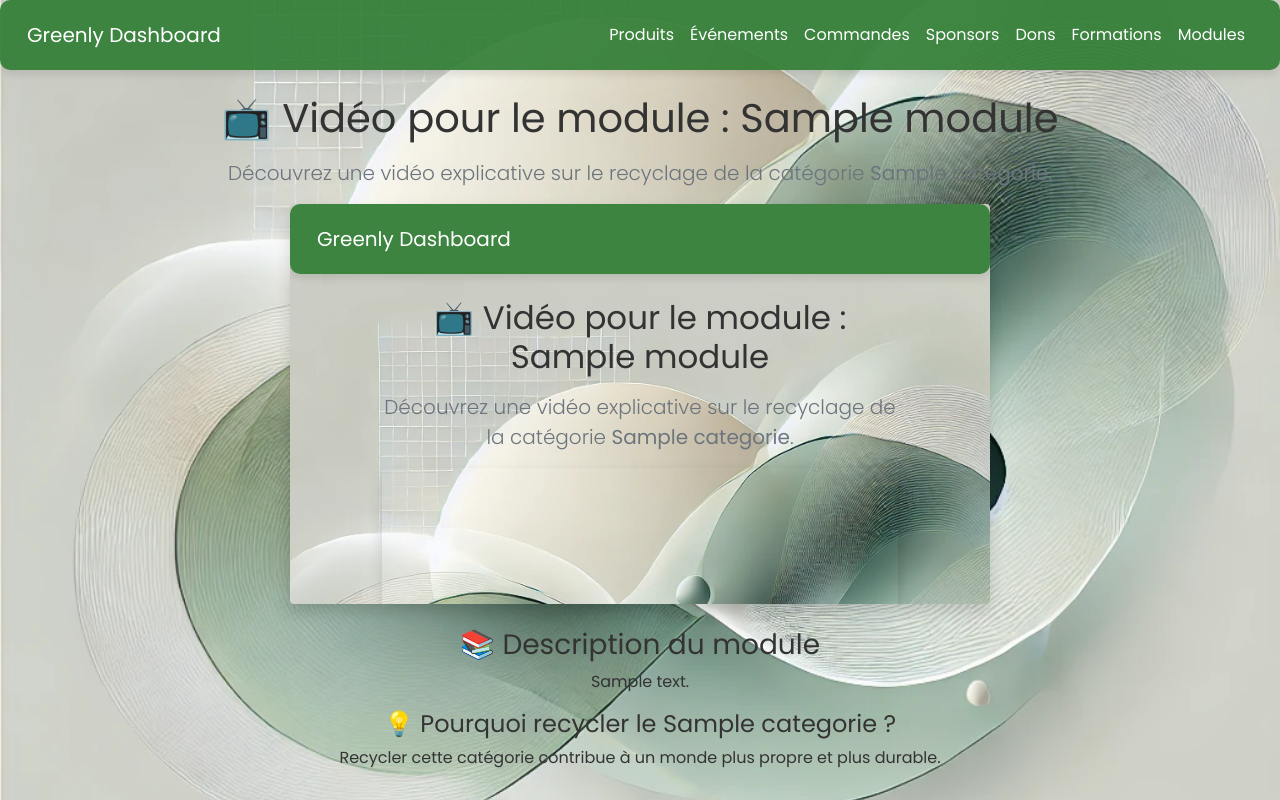
After one commit to L-N-X-1/Greenly-SymfonyPHP, a Symfony app: template templates/admin/module/module_video.html.twig in a window 1280 px wide. The commit adds this page. Run offline with Twig, Linux system fonts and the light colour scheme; the template is opened without the code that fills it: most values are stand-ins (such as "Sample title", 1, 10 or a date in 2020); some libraries are stand-ins or nearby versions.

Commit message:
ressources

```diff
--- a/composer.json
+++ b/composer.json
@@ -7,6 +7,7 @@
         "php": ">=8.1",
         "ext-ctype": "*",
         "ext-iconv": "*",
+        "cloudinary/cloudinary_php": "^3.1",
         "doctrine/dbal": "^3",
         "doctrine/doctrine-bundle": "^2.13",
         "doctrine/doctrine-migrations-bundle": "^3.4",
--- /dev/null
+++ b/templates/admin/module/module_video.html.twig
@@ -0,0 +1,43 @@
+{% extends 'main/barre.html.twig' %}
+
+{% block body %}
+    <div class="container text-center mt-4">
+        <h1 class="mb-3">📺 Vidéo pour le module : {{ module.nomModule }}</h1>
+
+        {% if videoUrl %}
+            <p class="lead text-muted">Découvrez une vidéo explicative sur le recyclage de la catégorie <strong>{{ module.categorie }}</strong>.</p>
+
+            <div class="d-flex justify-content-center">
+                <iframe width="700" height="400" src="{{ videoUrl }}" frameborder="0" allowfullscreen class="rounded shadow"></iframe>
+            </div>
+
+            <div class="mt-4">
+                <h3>📚 Description du module</h3>
+                <p>{{ module.descriptionModule | default('Aucune description disponible.') }}</p>
+
+                <h4>💡 Pourquoi recycler le {{ module.categorie }} ?</h4>
+                <p>
+                    {% if module.categorie == 'Plastique' %}
+                        Le plastique met des siècles à se décomposer et pollue les océans. Son recyclage permet de réduire cette pollution et de préserver l’environnement.
+                    {% elseif module.categorie == 'Verre' %}
+                        Le verre est 100% recyclable et peut être réutilisé à l’infini sans perdre ses qualités.
+                    {% elseif module.categorie == 'Electronique' %}
+                        Les déchets électroniques contiennent des matériaux précieux qui peuvent être réutilisés au lieu d’être jetés.
+                    {% elseif module.categorie == 'Papier' %}
+                        Recycler le papier permet d’économiser des arbres et de réduire la consommation d’eau et d’énergie.
+                    {% elseif module.categorie == 'Métaux' %}
+                        Les métaux recyclés permettent d’économiser des ressources naturelles et de réduire l’impact environnemental de leur extraction.
+                    {% elseif module.categorie == 'Vetements' %}
+                        Donner ou recycler ses vêtements permet de limiter le gaspillage et de leur donner une seconde vie.
+                    {% elseif module.categorie == 'Meubles' %}
+                        Recycler ou rénover ses meubles permet d’éviter le gaspillage et de réduire la production de nouveaux matériaux.
+                    {% else %}
+                        Recycler cette catégorie contribue à un monde plus propre et plus durable.
+                    {% endif %}
+                </p>
+            </div>
+        {% else %}
+            <p class="alert alert-warning">⚠️ Aucune vidéo disponible pour cette catégorie.</p>
+        {% endif %}
+    </div>
+{% endblock %}
--- a/templates/main/module_details.html.twig
+++ b/templates/main/module_details.html.twig
@@ -41,6 +41,8 @@
     <div class="text-center my-4">
         <a href="{{ path('app_quiz', { id: module.id }) }}" class="btn btn-lg btn-success">🎯 Passer le Quiz</a>
         <a href="{{ path('app_game', { id: module.id }) }}" class="btn btn-lg btn-warning">🎮 Jouer au Jeu</a>
+         <a href="{{ path('module_video', { id: module.id }) }}" class="btn btn-lg btn-info">📂 Voir les Ressources</a>
+</div>
     </div>
 
     <h3 class="text-center my-4">📚 Formations Incluses</h3>
```
Also changed, not shown: src/Controller/ModuleController.php (+31 -0 lines), 1 other file.
